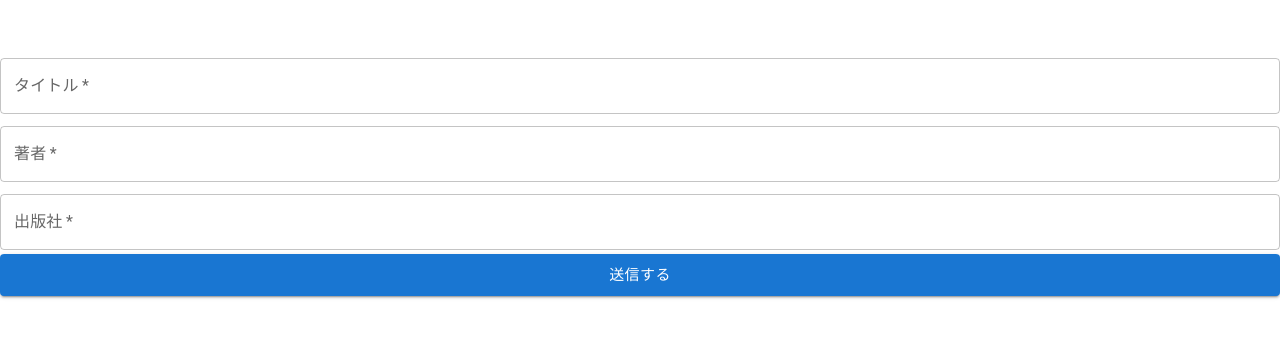
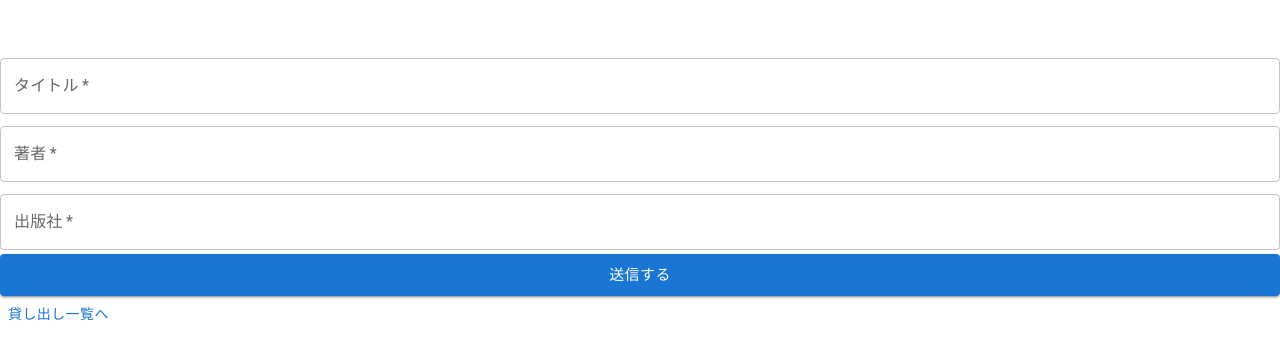
Before and after one commit to ryomar-kappa/HOF-Admin, a React (Create React App) app: page /addBook in a window 1280 px wide. Shown: the top 360 px of the page. Built offline with nearby package versions, Linux system fonts and the light colour scheme.

Commit message:
貸し出し一覧ページへの遷移を実装

```diff
--- a/src/AddBook.tsx
+++ b/src/AddBook.tsx
@@ -1,6 +1,8 @@
 import React from "react";
 import { useForm, Controller } from "react-hook-form";
 import AppTextForm from "./TextForm";
+import { Button } from "@mui/material";
+import { Link } from "react-router-dom";
 
 const AddBook = () => {
   const { handleSubmit, control, reset } = useForm({
@@ -12,6 +14,9 @@ const AddBook = () => {
   return (
     <>
       <AppTextForm></AppTextForm>
+      <Button component={Link} to="/rentalList">
+        貸し出し一覧へ
+      </Button>
     </>
   );
 };
--- a/src/App.tsx
+++ b/src/App.tsx
@@ -2,6 +2,7 @@ import "./App.css";
 import { BrowserRouter, Route, Routes } from "react-router-dom";
 import Home from "./Home";
 import AddBook from "./AddBook";
+import RentalList from "./RentalList";
 
 function App() {
   return (
@@ -9,6 +10,7 @@ function App() {
       <Routes>
         <Route path={`/`} element={<Home />} />
         <Route path={`/addBook`} element={<AddBook />} />
+        <Route path={`/rentalList`} element={<RentalList />} />
       </Routes>
     </BrowserRouter>
   );
--- /dev/null
+++ b/src/RentalList.tsx
@@ -0,0 +1,7 @@
+import React from "react";
+
+function RentalList() {
+  return <div>RentalList</div>;
+}
+
+export default RentalList;
```
